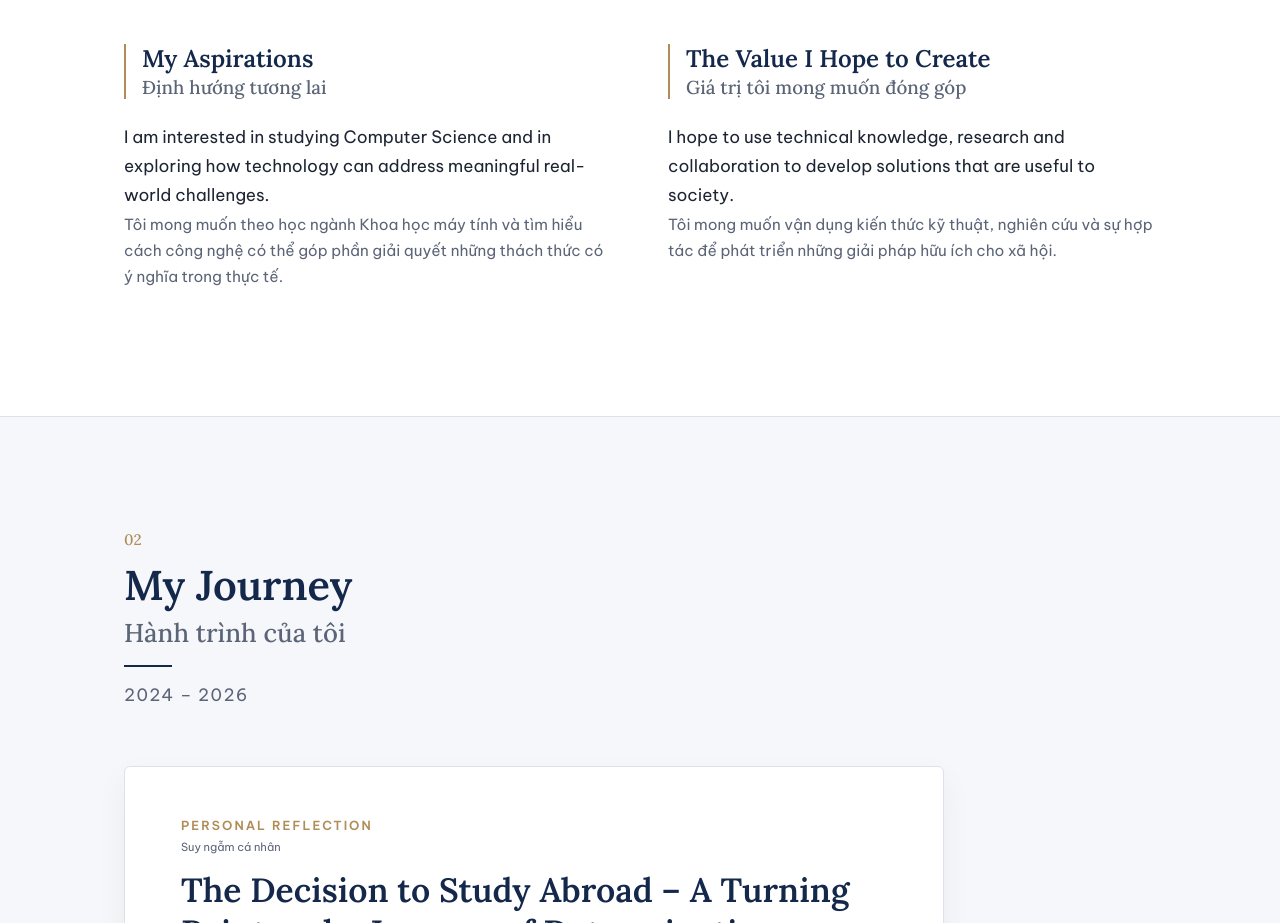
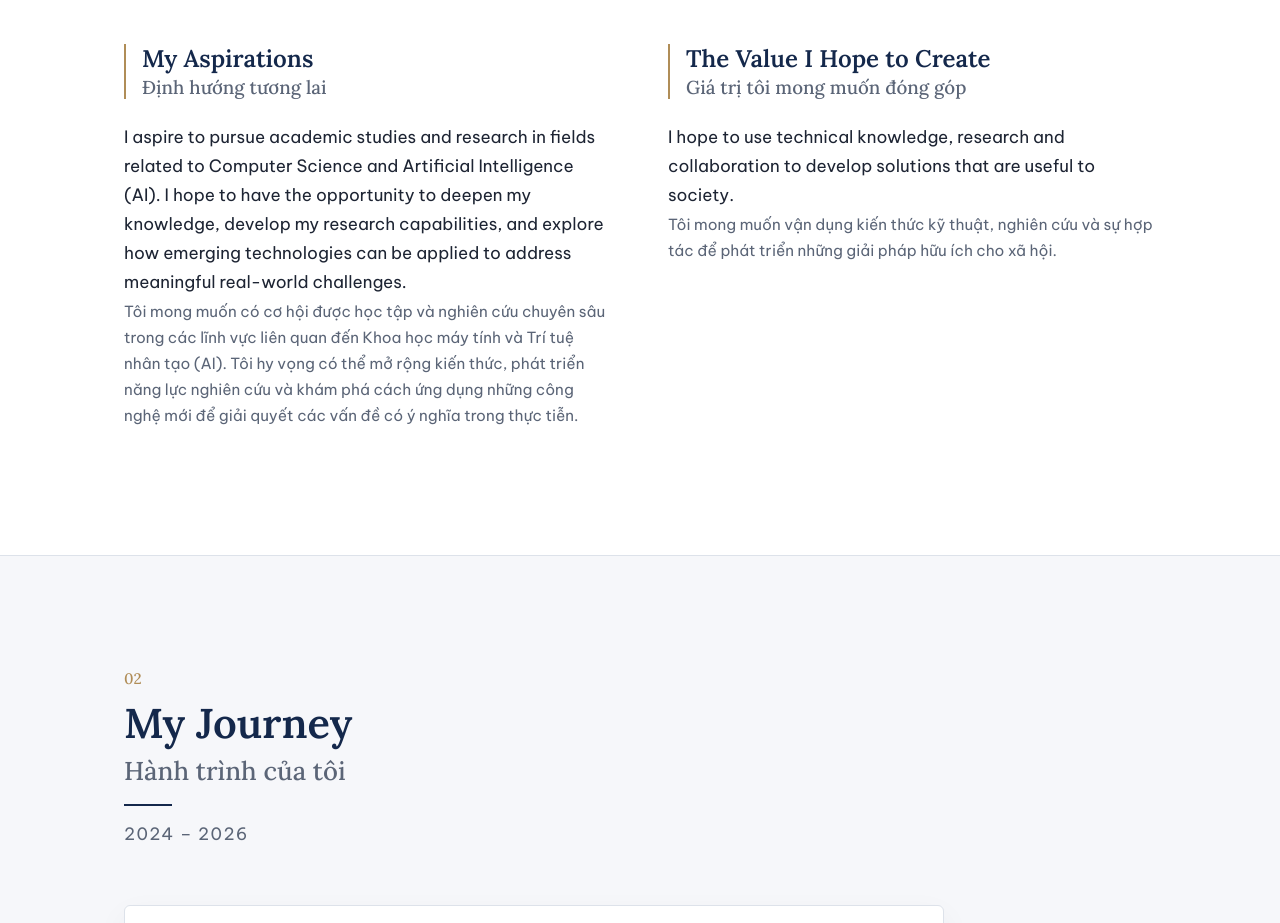
Before and after one commit to duyphong710/duyphong710.github.io, a plain HTML site: page index.html in a window 1280 px wide. Shown: the part 3560-4483 px from the top of the page. Drawn offline with Linux system fonts and the light colour scheme.

Commit message:
About: update My Aspirations text
Co-Authored-By: Claude Opus 5.5 <noreply@anthropic.com>

```diff
--- a/index.html
+++ b/index.html
@@ -309,8 +309,8 @@
               <span class="vi" lang="vi">Định hướng tương lai</span>
             </h3>
             <p>
-              <span class="en">I am interested in studying Computer Science and in exploring how technology can address meaningful real-world challenges.</span>
-              <span class="vi" lang="vi">Tôi mong muốn theo học ngành Khoa học máy tính và tìm hiểu cách công nghệ có thể góp phần giải quyết những thách thức có ý nghĩa trong thực tế.</span>
+              <span class="en">I aspire to pursue academic studies and research in fields related to Computer Science and Artificial Intelligence (AI). I hope to have the opportunity to deepen my knowledge, develop my research capabilities, and explore how emerging technologies can be applied to address meaningful real-world challenges.</span>
+              <span class="vi" lang="vi">Tôi mong muốn có cơ hội được học tập và nghiên cứu chuyên sâu trong các lĩnh vực liên quan đến Khoa học máy tính và Trí tuệ nhân tạo (AI). Tôi hy vọng có thể mở rộng kiến thức, phát triển năng lực nghiên cứu và khám phá cách ứng dụng những công nghệ mới để giải quyết các vấn đề có ý nghĩa trong thực tiễn.</span>
             </p>
             <p class="ph-only">
               <span class="en"><span class="placeholder">[Specific fields or questions you would like to explore further.]</span></span>
```
